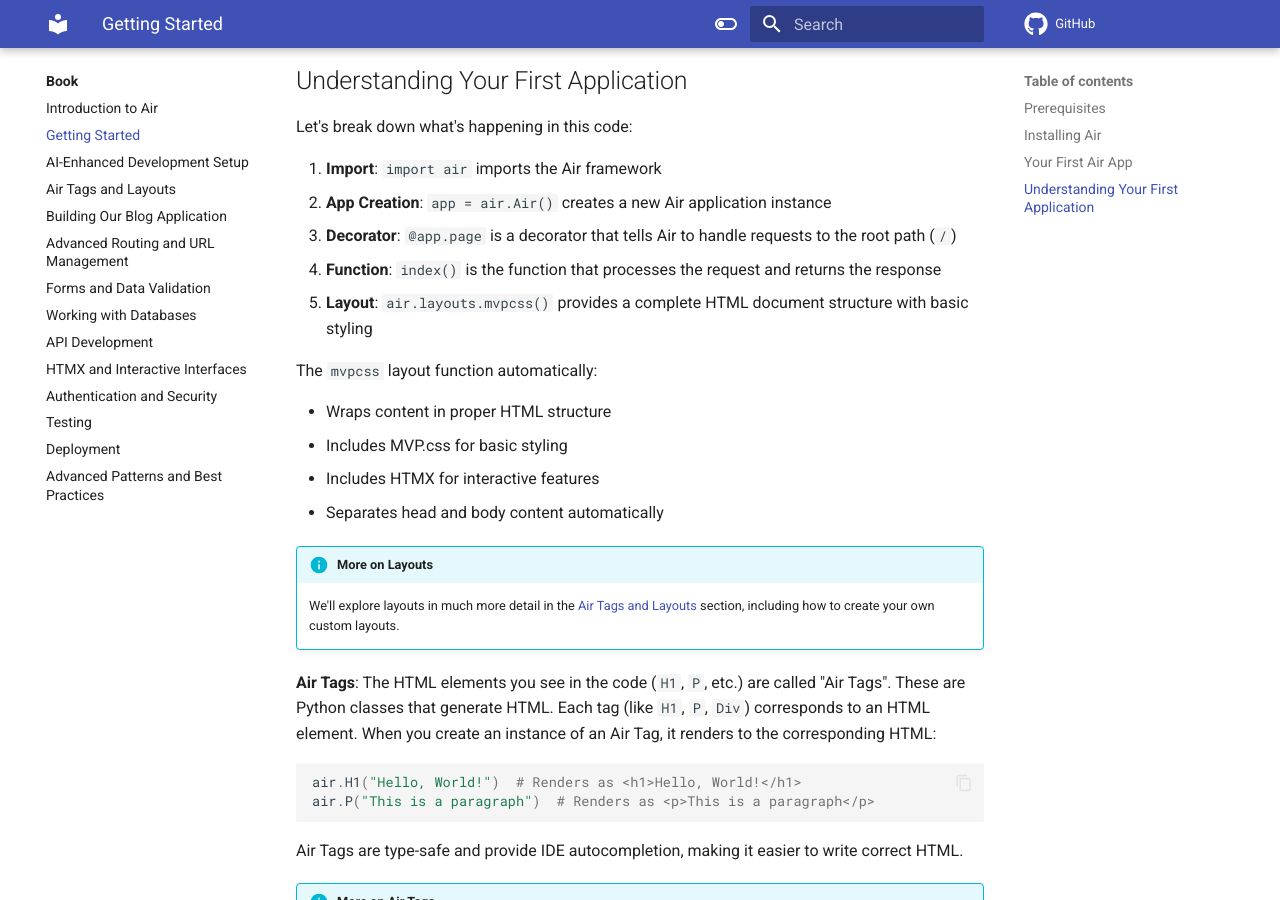
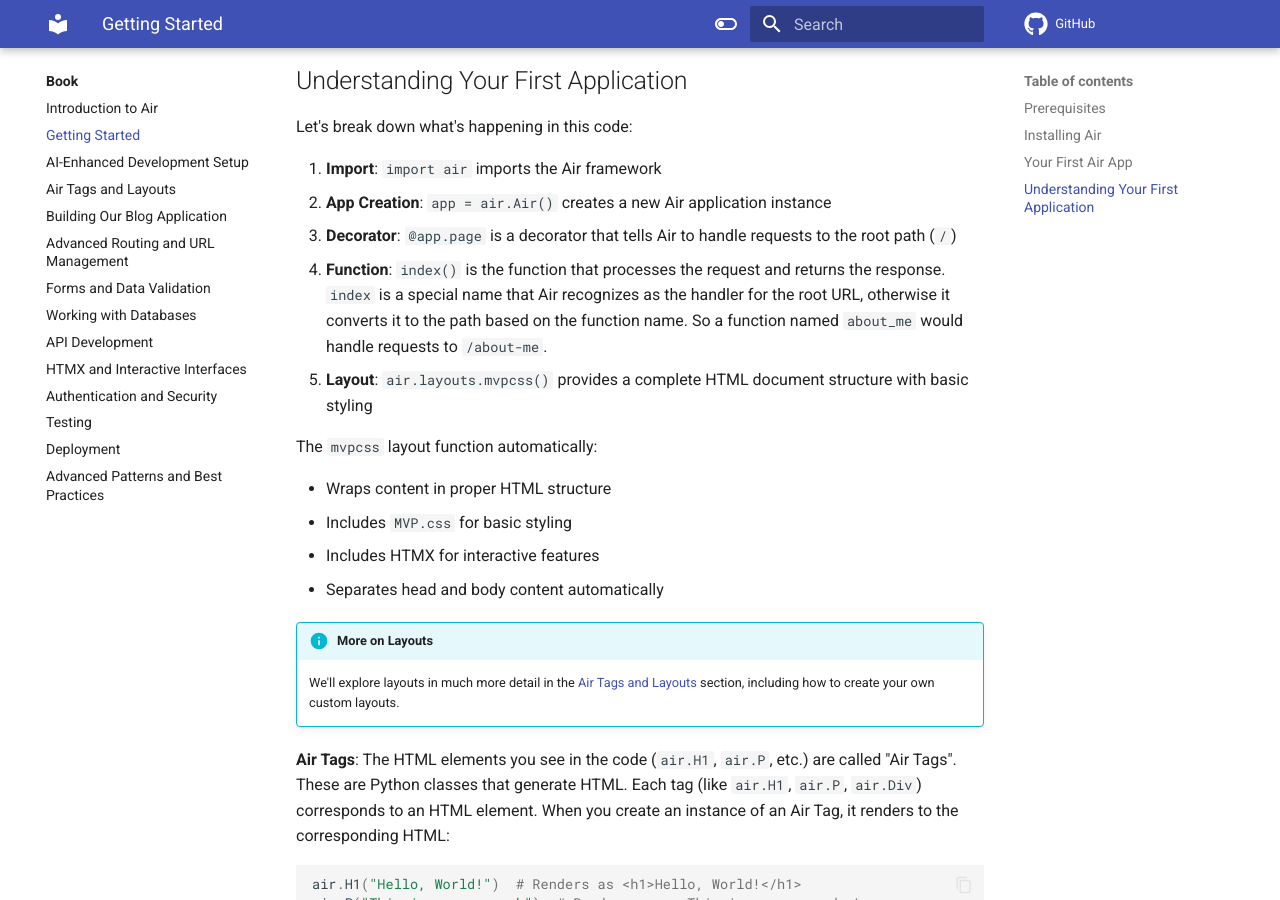
Before and after one commit to feldroy/air, an MkDocs documentation site: the page built from docs/book/02-getting-started.md, in a window 1280 px wide and 900 px high, scrolled down 3153 px. Built offline with MkDocs 1.6.1 and Material for MkDocs 9.7.7, drawn with Linux system fonts in a browser that asks for light colours; comment, search, counter and statistics services are not loaded.

Commit message:
Pass on chapters 1 through 4

````diff
--- a/docs/book/02-getting-started.md
+++ b/docs/book/02-getting-started.md
@@ -142,20 +142,20 @@ Let's break down what's happening in this code:
 1. **Import**: `import air` imports the Air framework
 2. **App Creation**: `app = air.Air()` creates a new Air application instance
 3. **Decorator**: `@app.page` is a decorator that tells Air to handle requests to the root path (`/`)
-4. **Function**: `index()` is the function that processes the request and returns the response
+4. **Function**: `index()` is the function that processes the request and returns the response. `index` is a special name that Air recognizes as the handler for the root URL, otherwise it converts it to the path based on the function name. So a function named `about_me` would handle requests to `/about-me`.
 5. **Layout**: `air.layouts.mvpcss()` provides a complete HTML document structure with basic styling
 
 The `mvpcss` layout function automatically:
 
 - Wraps content in proper HTML structure
-- Includes MVP.css for basic styling
+- Includes `MVP.css` for basic styling
 - Includes HTMX for interactive features
 - Separates head and body content automatically
 
 !!! info "More on Layouts"
     We'll explore layouts in much more detail in the [Air Tags and Layouts](04-air-tags-and-layouts.md) section, including how to create your own custom layouts.
 
-**Air Tags**: The HTML elements you see in the code (`H1`, `P`, etc.) are called "Air Tags". These are Python classes that generate HTML. Each tag (like `H1`, `P`, `Div`) corresponds to an HTML element. When you create an instance of an Air Tag, it renders to the corresponding HTML:
+**Air Tags**: The HTML elements you see in the code (`air.H1`, `air.P`, etc.) are called "Air Tags". These are Python classes that generate HTML. Each tag (like `air.H1`, `air.P`, `air.Div`) corresponds to an HTML element. When you create an instance of an Air Tag, it renders to the corresponding HTML:
 
 ```python
 air.H1("Hello, World!")  # Renders as <h1>Hello, World!</h1>
````
Also changed, not shown: docs/book/01-introduction.md (+4 -2 lines), docs/book/03-ai-enhanced-development-setup.md (+3 -2 lines), docs/book/04-air-tags-and-layouts.md (+37 -17 lines).
